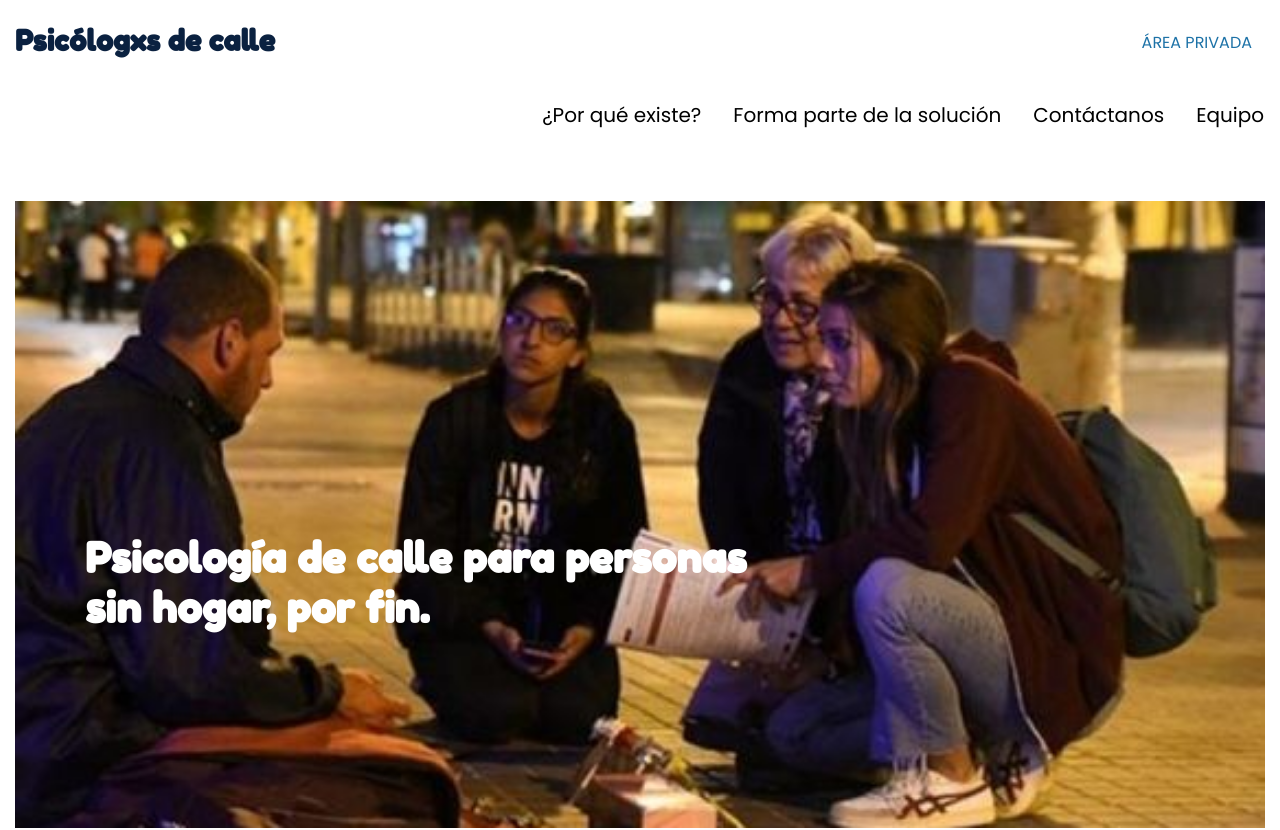
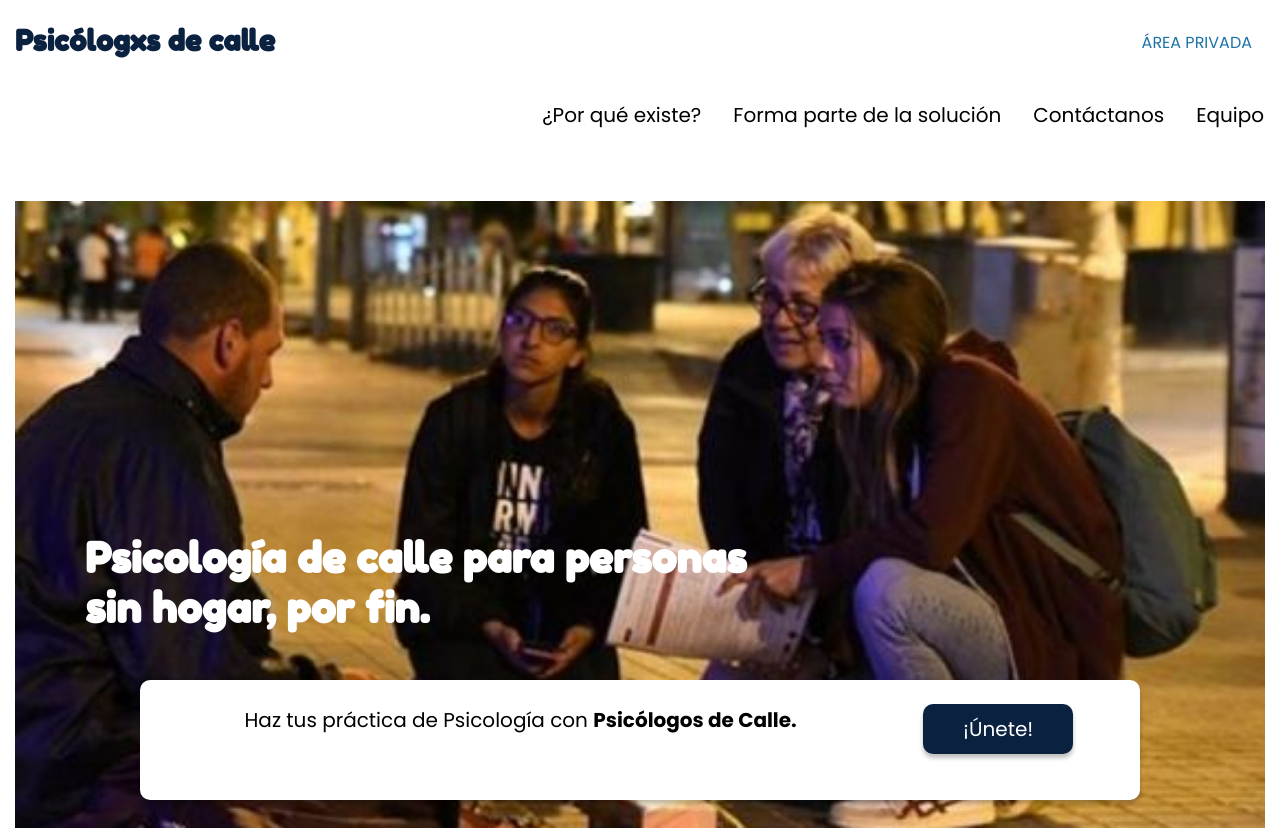
Before and after one commit to joannaWebDev/psicologxs-de-calle, a React (Create React App) app in the folder client/: page / in a window 1280 px wide. Shown: the top 830 px of the page. Built offline with nearby package versions, Linux system fonts and the light colour scheme.

Commit message:
Add media queries to join us section, fix position

```diff
--- a/client/src/pages/Home.css
+++ b/client/src/pages/Home.css
@@ -19,11 +19,12 @@
 .join-us {
   width: 80%;
   height: 120px;
-  /* line-height: 120px; */
   padding: 0 3%;
   border: none;
   border-radius: 10px;
   box-shadow: 0px 4px 4px rgba(0, 0, 0, 0.25);
+  background-color: var(--white);
+  transform: translateY(-340px);
 }
 
 .sectionChart {
@@ -74,9 +75,13 @@
     padding-left: 2%;
   }
   .join-us {
-    width: 100%;
     height: auto;
     box-shadow: none;
+    background-color: none;
+    transform: translateY(0);
+  }
+  .solution-text {
+    padding-left: 2%;
   }
 
 }
@@ -85,9 +90,15 @@
     max-width: 70%;
   }
   .join-us {
+    background-color: none;
+    transform: translateY(-170%);
+  }
+}
+
+@media screen and (min-width:768px) and (max-width: 1050px) {
+  .join-us {
     width: 100%;
-    height: auto;
-    box-shadow: none;
+    transform: translateY(-185%);
   }
 }
 
@@ -96,6 +107,9 @@
     max-width: 40%;
     margin-right: 5%;
   }
+  .join-us {
+    transform: translateY(-280%);
+  }
 }
 
 .imageAlone {
```
